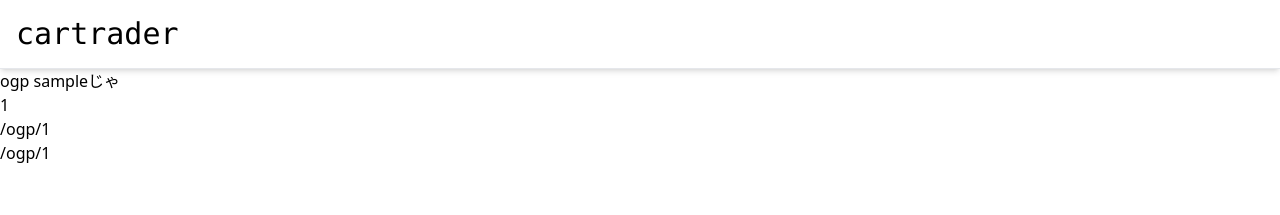
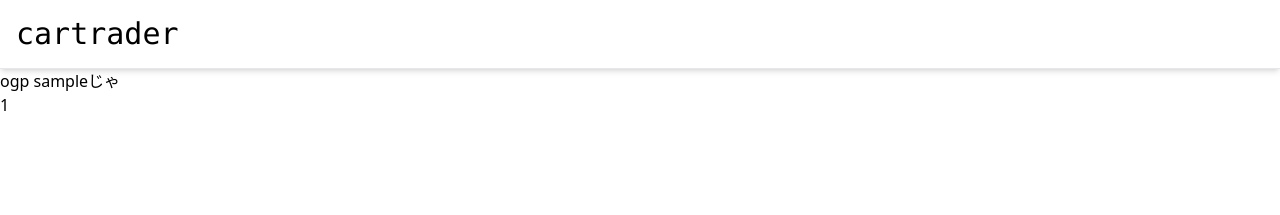
Before and after one commit to akmhmgc/nuxt3-app, a Nuxt app: page /ogp/1 in a window 1280 px wide. Shown: the top 215 px of the page. Built offline with nearby package versions, Linux system fonts and the light colour scheme.

Commit message:
fixup! fixup! wip opg sample

```diff
--- a/pages/ogp/[imageId].vue
+++ b/pages/ogp/[imageId].vue
@@ -1,19 +1,19 @@
 <script setup>
 import heartFilled from "@/assets/heartFilled.png"
+import heartOutline from "@/assets/heartOutline.png"
 const route = useRoute();
+const imageId = route.params.imageId
 
 useHead({
   title: 'OgpTest',
   meta: [
-    { property: 'og:image', content: heartFilled },
+    { property: 'og:image', content: parseInt(imageId) > 10 ? heartFilled : heartOutline },
   ]
 })
 </script>
 <template>
   <div>
     <h2>ogp sampleじゃ</h2>
-    <h2>{{ route.params.imageId }}</h2>
-    <h2>{{ route.fullPath }}</h2>
-    <h2>{{ route.path }}</h2>
+    <h2>{{ imageId }}</h2>
   </div>
 </template>
```
